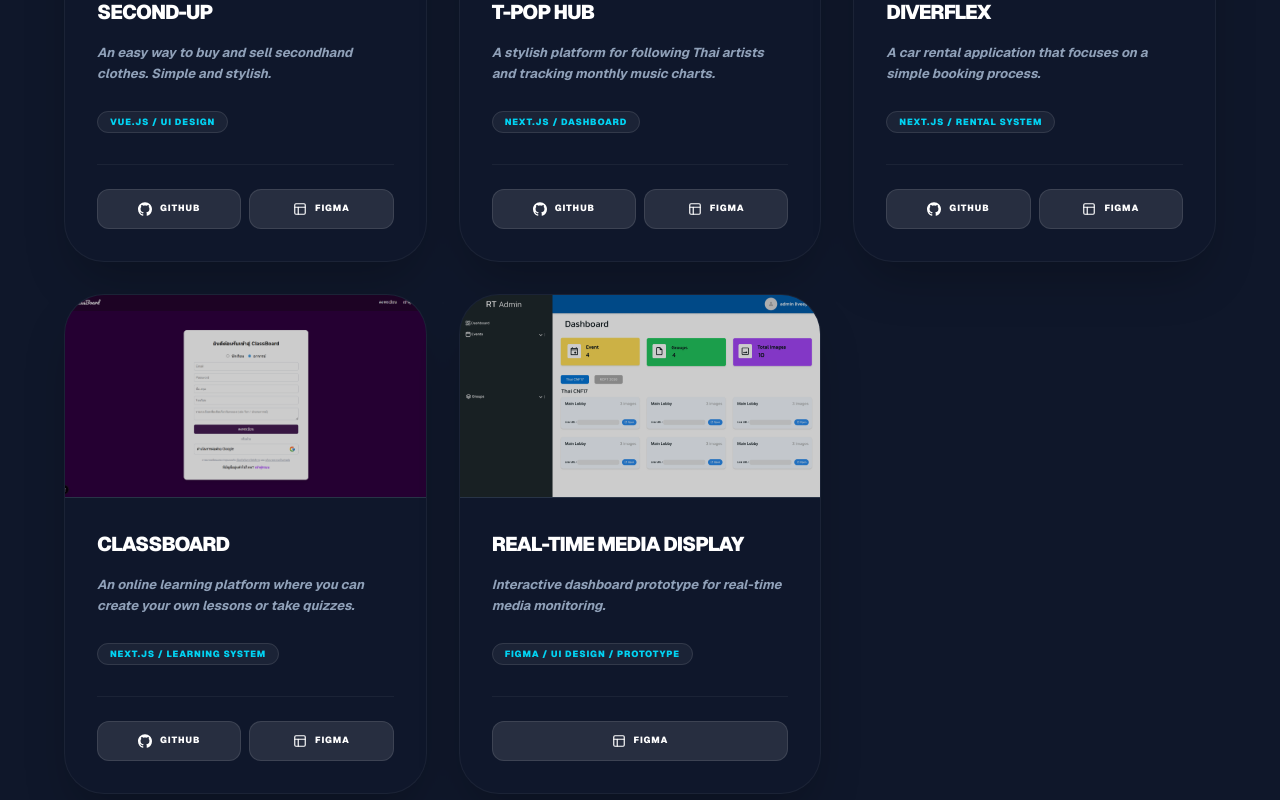
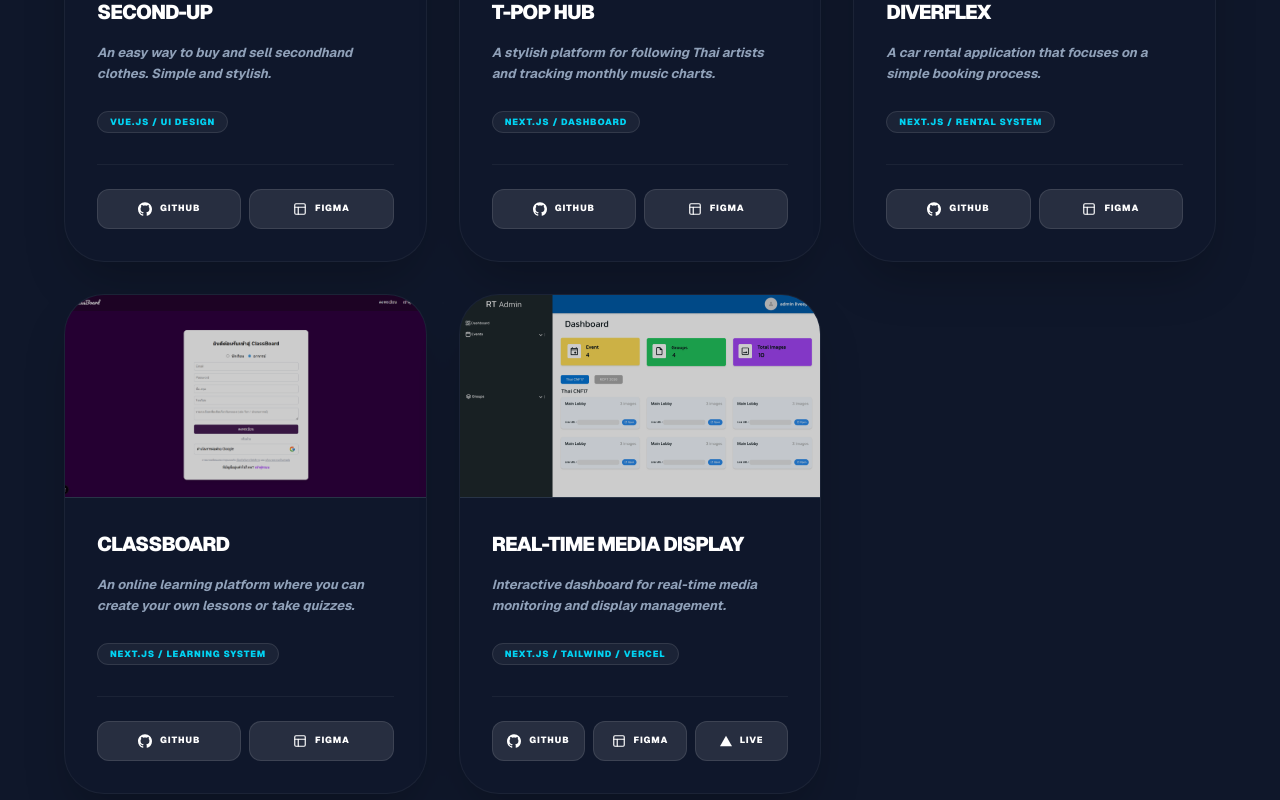
Before and after one commit to natthinann/portfolioo, a Next.js app: page / in a window 1280 px wide. Shown: the part 2793-3593 px from the top of the page. Built offline with nearby package versions, Linux system fonts and the light colour scheme.

Commit message:
update project vercel

```diff
--- a/app/page.tsx
+++ b/app/page.tsx
@@ -4,7 +4,8 @@ import Navbar from '@/components/Navbar';
 import Footer from '@/components/Footer';
 import { motion } from 'framer-motion';
 import { FiMail, FiMapPin, FiPhone, FiBookOpen, FiLayout, FiArrowUpRight } from 'react-icons/fi';
-import { SiGithub, SiFacebook, SiLine } from 'react-icons/si';
+// เพิ่ม SiVercel เข้ามาในบรรทัดนี้
+import { SiGithub, SiFacebook, SiLine, SiVercel } from 'react-icons/si';
 
 const Portfolio = () => {
   const fadeIn = {
@@ -67,12 +68,13 @@ const Portfolio = () => {
     },
     {
       title: "Real-time Media Display",
-      tech: "Figma / UI Design / Prototype",
-      desc: "Interactive dashboard prototype for real-time media monitoring.",
+      tech: "Next.js / Tailwind / Vercel",
+      desc: "Interactive dashboard for real-time media monitoring and display management.",
       image: "/realtime.png",
       color: "hover:shadow-green-200/50 hover:border-green-200",
-      github: null,
-      figma: "https://www.figma.com/design/03plrOVueunrmc1Zy0fzBH/%E0%B8%A3%E0%B8%B0%E0%B8%9B%E0%B9%81%E0%B8%AA%E0%B8%94%E0%B8%87%E0%B8%AA%E0%B8%B7%E0%B9%88%E0%B8%AD%E0%B8%A0%E0%B8%B2%E0%B8%9E%E0%B9%81%E0%B8%9A%E0%B8%9A%E0%B9%80%E0%B8%A3%E0%B8%B5%E0%B8%A2%E0%B8%A5%E0%B9%84%E0%B8%97%E0%B8%A1%E0%B9%8C?node-id=41-285&t=MXILv2ZA6RpIBSPx-1"
+      github: "https://github.com/suphawidasadao/classboard.git",
+      figma: "https://www.figma.com/design/03plrOVueunrmc1Zy0fzBH/%E0%B8%A3%E0%B8%B0%E0%B8%9B%E0%B9%81%E0%B8%AA%E0%B8%94%E0%B8%87%E0%B8%AA%E0%B8%B7%E0%B9%88%E0%B8%AD%E0%B8%A0%E0%B8%B2%E0%B8%9E%E0%B9%81%E0%B8%9A%E0%B8%9A%E0%B9%80%E0%B8%A3%E0%B8%B5%E0%B8%A2%E0%B8%A5%E0%B9%84%E0%B8%97%E0%B8%A1%E0%B9%8C?node-id=41-285&t=MXILv2ZA6RpIBSPx-1",
+      vercel: "https://rtmedia.vercel.app/" // เพิ่ม URL ตรงนี้
     },
   ];
 
@@ -223,15 +225,22 @@ const Portfolio = () => {
                   <div className="mb-8">
                     <span className="px-3 py-1 bg-white/5 rounded-full text-[9px] font-black uppercase tracking-widest text-cyan-400 border border-white/10">{p.tech}</span>
                   </div>
-                  <div className="flex gap-2 pt-6 border-t border-white/5">
+                  {/* ปรับปรุงส่วนปุ่มให้รองรับ 3 ปุ่ม */}
+                  <div className="flex gap-2 pt-6 border-t border-white/5 flex-wrap">
                     {p.github && (
-                      <a href={p.github} target="_blank" rel="noopener noreferrer" className="flex-1 flex items-center justify-center gap-2 py-3 bg-white/10 hover:bg-white hover:text-slate-900 rounded-xl transition-all text-[9px] font-black tracking-widest border border-white/10 text-white">
+                      <a href={p.github} target="_blank" rel="noopener noreferrer" className="flex-1 flex items-center justify-center gap-2 py-3 bg-white/10 hover:bg-white hover:text-slate-900 rounded-xl transition-all text-[9px] font-black tracking-widest border border-white/10 text-white min-w-[80px]">
                         <SiGithub size={14} /> GITHUB
                       </a>
                     )}
                     {p.figma && (
-                      <a href={p.figma} target="_blank" rel="noopener noreferrer" className="flex-1 flex items-center justify-center gap-2 py-3 bg-white/10 hover:bg-pink-600 text-white rounded-xl transition-all text-[9px] font-black tracking-widest border border-white/10">
+                      <a href={p.figma} target="_blank" rel="noopener noreferrer" className="flex-1 flex items-center justify-center gap-2 py-3 bg-white/10 hover:bg-pink-600 text-white rounded-xl transition-all text-[9px] font-black tracking-widest border border-white/10 min-w-[80px]">
                         <FiLayout size={14} /> FIGMA
+                      </a>
+                    )}
+                    {/* เพิ่มปุ่ม Vercel (Live Demo) */}
+                    {p.vercel && (
+                      <a href={p.vercel} target="_blank" rel="noopener noreferrer" className="flex-1 flex items-center justify-center gap-2 py-3 bg-white/10 hover:bg-black text-white rounded-xl transition-all text-[9px] font-black tracking-widest border border-white/10 min-w-[80px]">
+                        <SiVercel size={12} /> LIVE
                       </a>
                     )}
                   </div>
```
